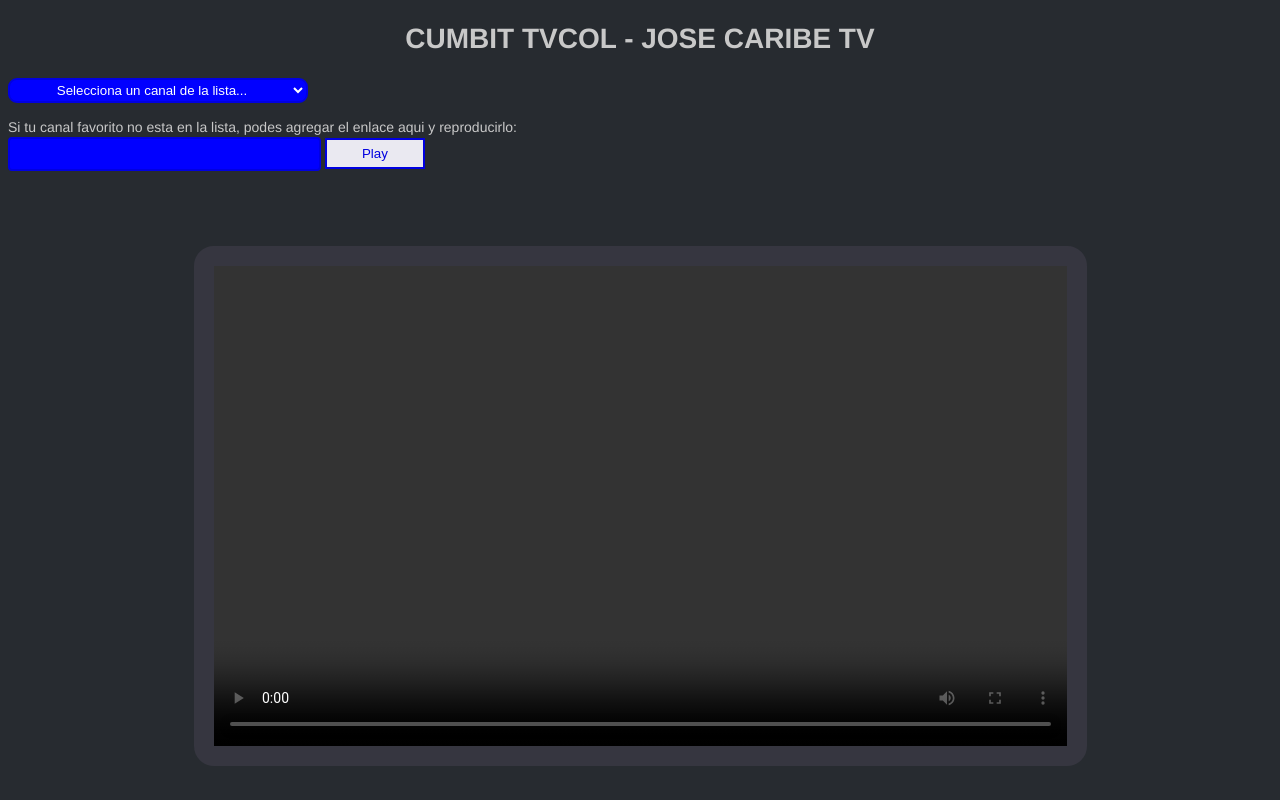
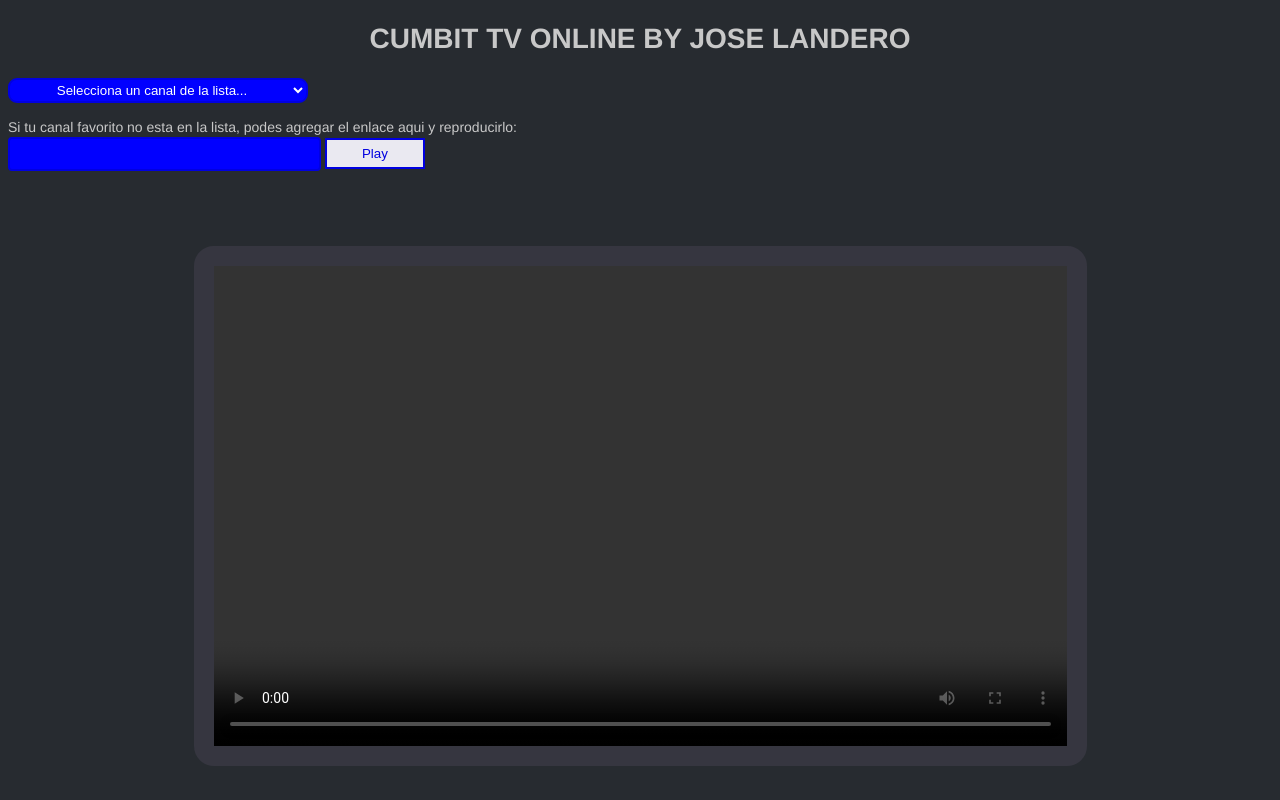
Before and after one commit to Jose-Miguel-1507/CumbitTv.io, a plain HTML site: page index.html in a window 1280 px wide. Drawn offline with nearby package versions, Linux system fonts and the light colour scheme; files that its build step writes are made by us from their sources; a script that the page names is missing.

Commit message:
Nueva actualización index.html

```diff
--- a/index.html
+++ b/index.html
@@ -1,8 +1,8 @@
 <!DOCTYPE html>
-<html lang="en" >
+<html lang="es" >
 <head>
   <meta charset="UTF-8">
-  <title>CUMBIT TVCOL - Player</title>
+  <title>CUMBIT TV ONLINE </title>
   <link rel="stylesheet" href="./style.css">
 
 </head>
@@ -10,20 +10,20 @@
 <!-- partial:index.partial.html -->
 <!DOCTYPE html PUBLIC "-//W3C//DTD XHTML 1.0 Transitional//EN" "http://www.w3.org/TR/xhtml1/DTD/xhtml1-transitional.dtd">
     <html xmlns="http://www.w3.org/1999/xhtml">
-  <title>CUMBIT TVCOL</title>
+  <title>CUMBIT TV ONLINE</title>
 <META HTTP-EQUIV="Content-Type" CONTENT="text/html; charset=iso-8859-9">
 <META HTTP-EQUIV="Content-language" CONTENT="tr">
 <html>
 
 <head>
   <meta charset="utf-8">
-  <title>CUMBIT TVCOL</title>
+  <title>CUMBIT TV ONLINE</title>
       <!-- Favicon Icon -->
       <link rel="icon" type="image/ico" href="img/favicon.ico">
   <link rel='stylesheet' href="./css/style.css">
 <script type="text/javascript" charset="UTF-8"></script></head>
   <body>
-        <div align="center"><h1>CUMBIT TVCOL - JOSE CARIBE TV</h1></div>
+        <div align="center"><h1>CUMBIT TV ONLINE BY JOSE LANDERO</h1></div>
         <select id="videoselection" onchange="myFunction()">
         <option value="">Selecciona un canal de la lista...</option>
                 <option value="https://mdstrm.com/live-stream-playlist/574463697b9817cf0886fc17.m3u8">CANAL CARACOL</option>
```
